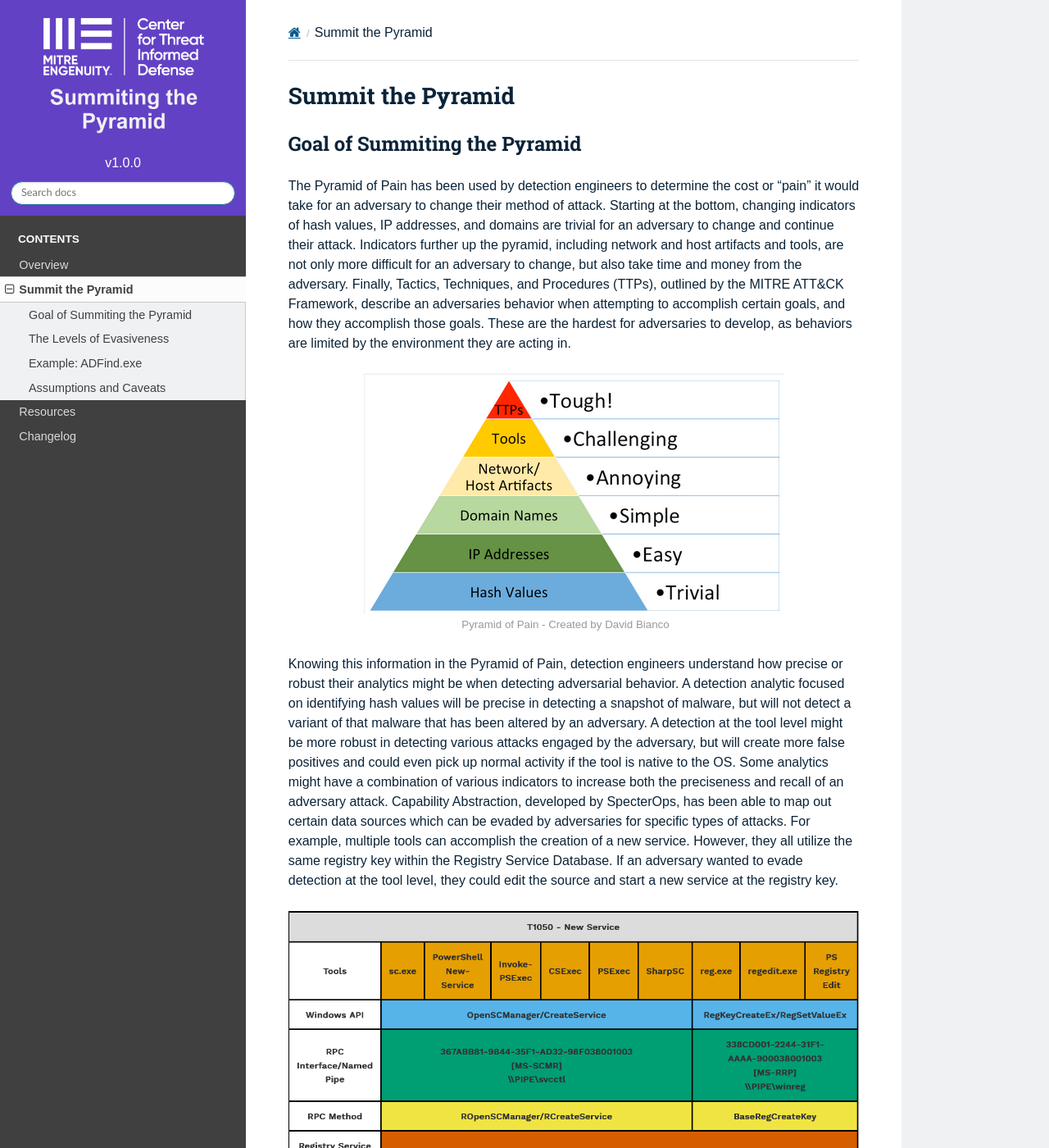
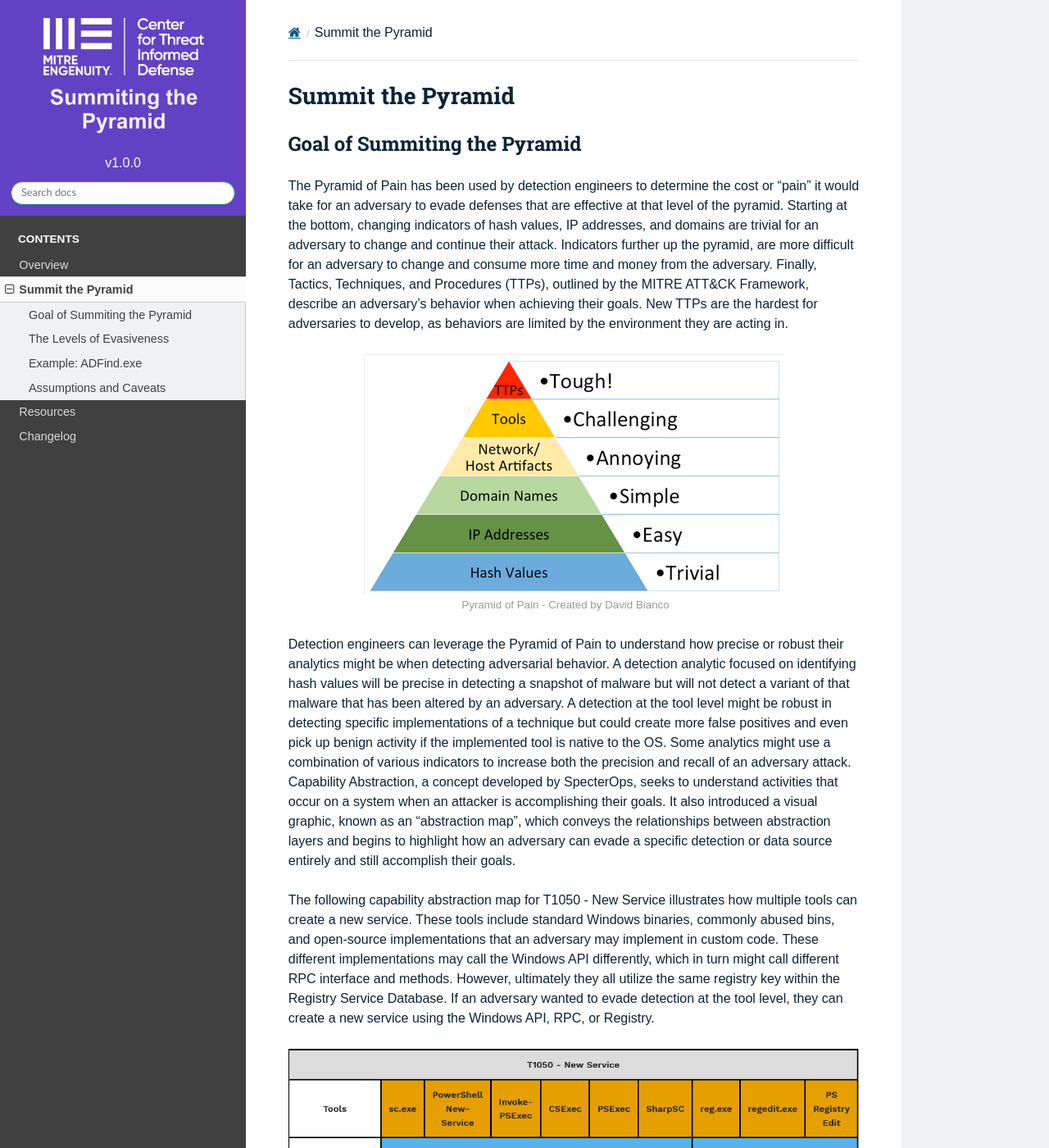
Before and after one commit to center-for-threat-informed-defense/summiting-the-pyramid, a Sphinx documentation site: the page built from docs/methodology.rst, in a window 1280 px wide and 1400 px high. Shown: the whole window at 82% size. Built offline with Sphinx 7.4.7 and the Read the Docs theme 2.0.0, drawn with Linux system fonts in a browser that asks for light colours; some of the changed text lies outside the part shown.

Commit message:
Changes to methodology post part 2

```diff
--- a/docs/methodology.rst
+++ b/docs/methodology.rst
@@ -3,7 +3,7 @@
 
 Goal of Summiting the Pyramid
 -----------------------------
-The Pyramid of Pain has been used by detection engineers to determine the cost or “pain” it would take for an adversary to change their method of attack. Starting at the bottom, changing indicators of hash values, IP addresses, and domains are trivial for an adversary to change and continue their attack. Indicators further up the pyramid, including network and host artifacts and tools, are not only more difficult for an adversary to change, but also take time and money from the adversary. Finally, Tactics, Techniques, and Procedures (TTPs), outlined by the MITRE ATT&CK Framework, describe an adversaries behavior when attempting to accomplish certain goals, and how they accomplish those goals. These are the hardest for adversaries to develop, as behaviors are limited by the environment they are acting in.
+The Pyramid of Pain has been used by detection engineers to determine the cost or “pain” it would take for an adversary to evade defenses that are effective at that level of the pyramid. Starting at the bottom, changing indicators of hash values, IP addresses, and domains are trivial for an adversary to change and continue their attack. Indicators further up the pyramid, are more difficult for an adversary to change and consume more time and money from the adversary. Finally, Tactics, Techniques, and Procedures (TTPs), outlined by the MITRE ATT&CK Framework, describe an adversary’s behavior when achieving their goals. New TTPs are the hardest for adversaries to develop, as behaviors are limited by the environment they are acting in.
 
 .. figure:: _static/pyramid_of_pain.png
    :alt: Pyramid of Pain - Created by David Bianco (http://detect-respond.blogspot.com/2013/03/the-pyramid-of-pain.html)
@@ -11,7 +11,9 @@
 
    Pyramid of Pain - Created by David Bianco
 
-Knowing this information in the Pyramid of Pain, detection engineers understand how precise or robust their analytics might be when detecting adversarial behavior. A detection analytic focused on identifying hash values will be precise in detecting a snapshot of malware, but will not detect a variant of that malware that has been altered by an adversary. A detection at the tool level might be more robust in detecting various attacks engaged by the adversary, but will create more false positives and could even pick up normal activity if the tool is native to the OS. Some analytics might have a combination of various indicators to increase both the preciseness and recall of an adversary attack. Capability Abstraction, developed by SpecterOps, has been able to map out certain data sources which can be evaded by adversaries for specific types of attacks. For example, multiple tools can accomplish the creation of a new service. However, they all utilize the same registry key within the Registry Service Database. If an adversary wanted to evade detection at the tool level, they could edit the source and start a new service at the registry key.
+Detection engineers can leverage the Pyramid of Pain to understand how precise or robust their analytics might be when detecting adversarial behavior. A detection analytic focused on identifying hash values will be precise in detecting a snapshot of malware but will not detect a variant of that malware that has been altered by an adversary. A detection at the tool level might be robust in detecting specific implementations of a technique but could create more false positives and even pick up benign activity if the implemented tool is native to the OS. Some analytics might use a combination of various indicators to increase both the precision and recall of an adversary attack. Capability Abstraction, a concept developed by SpecterOps, seeks to understand activities that occur on a system when an attacker is accomplishing their goals. It also introduced a visual graphic, known as an “abstraction map”, which conveys the relationships between abstraction layers and begins to highlight how an adversary can evade a specific detection or data source entirely and still accomplish their goals.
+
+The following capability abstraction map for T1050 - New Service illustrates how multiple tools can create a new service. These tools include standard Windows binaries, commonly abused bins, and open-source implementations that an adversary may implement in custom code. These different implementations may call the Windows API differently, which in turn might call different RPC interface and methods. However, ultimately they all utilize the same registry key within the Registry Service Database. If an adversary wanted to evade detection at the tool level, they can create a new service using the Windows API, RPC, or Registry.
 
 .. figure:: _static/new_service_capability_abstraction.png
    :alt: New Service Capability Abstraction - Created by Specter Ops (https://abstractionmaps.com/maps/t1050/)
@@ -19,11 +21,11 @@
 
    New Service Capability Abstraction - Created by Specter Ops (https://abstractionmaps.com/maps/t1050/)
 
-**Analytics are not created equal, just how TTPs are not created equal. How can we crate analytics that will identify adversary behavior and attacks while using the Pyramid of Pain as a reference?**
+**How can we create analytics that detect adversary behavior and attacks while using the Pyramid of Pain and capability abstraction as references?**
 
 The Levels of Evasiveness
 -------------------------
-The “Reverse Pyramid of Evasiveness” attempts to show the relationship between indicators used to detect adversary activities and robustness of resulting analytics in order to determine relative complexity of evasion. As good detection engineers, when analytics are created, the question should be asked, “How difficult would it be for an adversary to evade this analytic?” The Pyramid of Pain shows us how difficult it is for an adversary to change their behavior. The Reverse Pyramid of Evasiveness will focus on detection engineers, understanding how some indicators are more evasive than others, resulting in more robust analytics which detect further into the OS.
+The “Levels of Evasiveness” attempts to show the relationship between indicators used to detect adversary activities and robustness of resulting analytics in order to determine relative complexity of evasion. When analytics are created, the question should be asked, “How difficult would it be for an adversary to evade this analytic?” The Pyramid of Pain shows us how difficult it is for an adversary to change their behavior. The Levels of Evasiveness will focus on understanding how some levels are more evasive than others, resulting in more robust analytics which detect further into the OS.
 
 .. figure:: _static/levels_of_evasiveness.png
    :alt: Levels of Evasiveness
@@ -31,7 +33,7 @@
 
    Levels of Evasiveness
 
-While this reverse “pyramid” is used to inform defenders about the state of their analytic, it is not meant to imply judgement of certain analytics. As Jared Atkinson mentioned in his write-up on the Detection Spectrum, “There is a place for precise detections just like there is a place for broad detections” (https://posts.specterops.io/detection-spectrum-198a0bfb9302 ). The reverse pyramid is used to inform how defenders can utilize indicators further down the technical stack to create less evade-able analytics, saving time, resources, and analyst workload. This can be used not only to create new analytics, but to improve current detections. Are there certain indicators which map to indicators further down the technical stack? Creating more defense-in-depth for this environment can be utilized to defend against future adversaries, and inform how to improve current analytic detections.
+While this reverse “pyramid” is used to inform defenders about the state of their analytic, it is not meant to imply judgement of certain analytics. As Jared Atkinson mentioned in his write-up on the Detection Spectrum, “There is a place for precise detections just like there is a place for broad detections” (https://posts.specterops.io/detection-spectrum-198a0bfb9302 ). These levels are used to inform how defenders can utilize indicators further down the technical stack to create less evade-able analytics, saving time, resources, and analyst workload. This can be used not only to create new analytics, but to improve current detections by reducing dependencies on lower levels on the Pyramid of Pain and the Levels of Evasiveness. Creating more defense-in-depth can be utilized to defend against future adversaries, and inform how to improve current analytic detections.
 
 Example: ADFind.exe
 -------------------
@@ -51,7 +53,7 @@
 
    ADFind Analytic scored against Levels of Evasiveness
 
-As it stands, this analytic could be easily evaded by adversaries. **How can we improve this analytic so it is more robust in terms of the tools that could be used to evade it?** We don’t need to improve it down all the way to the system application or kernel layer, so let’s take it one step at a time.
+As it stands, this analytic could be easily evaded by adversaries if they were to rename the binary. **How can we improve this analytic so it is more robust in terms of the tools that could be used to evade it?** We don’t need to improve it down all the way to the system application or kernel layer, so let’s take it one step at a time.
 
 As mentioned previously, adversaries can change the image path name so detection tools do not detect the real tool they are attempting to use. However, they must declare the tool they are using somewhere. Adversaries must embed tools into their malware in order to know where to find the specific file to use. This can be identified through the data source **OriginalFileName**, a data source that is available through parsing in Sysmon. By tracking the embedded file rather than the image name, we can identify the tool the adversary is going to use. We can make the analytic improvements here, which have been highlighted in purple.
 
@@ -61,7 +63,7 @@
 
    ADFind Analytic after improvements were made based on various indicators
 
-Through this process, we have improved our analytic by just changing one data source to identify adversary behavior and make it more difficult for them to evade detection of this analytic. Not everyone is going to be able to collect Sysmon or make these analytic improvements. However, it gets us thinking of where we can begin to make these small, incremental steps within our environment to create more robust analytics.
+Through this process, we have improved our analytic by just changing one data source to identify adversary behavior and make it more difficult for them to evade detection of this analytic. An adversary could evade this improved analytic by utilizing a hex editor to change the file name there. This highlights the importance of being able to go up the levels and identify different areas for improvement. Not everyone is going to be able to collect Sysmon or make these analytic improvements. However, it gets us thinking of where we can begin to make these small, incremental steps within our environment to create more robust analytics.
 
 Assumptions and Caveats
 -----------------------
```
Also changed, not shown: other parts of docs/methodology.rst (+1 -1 lines), docs/_static/adfind_analytics_levels_improved.png.
